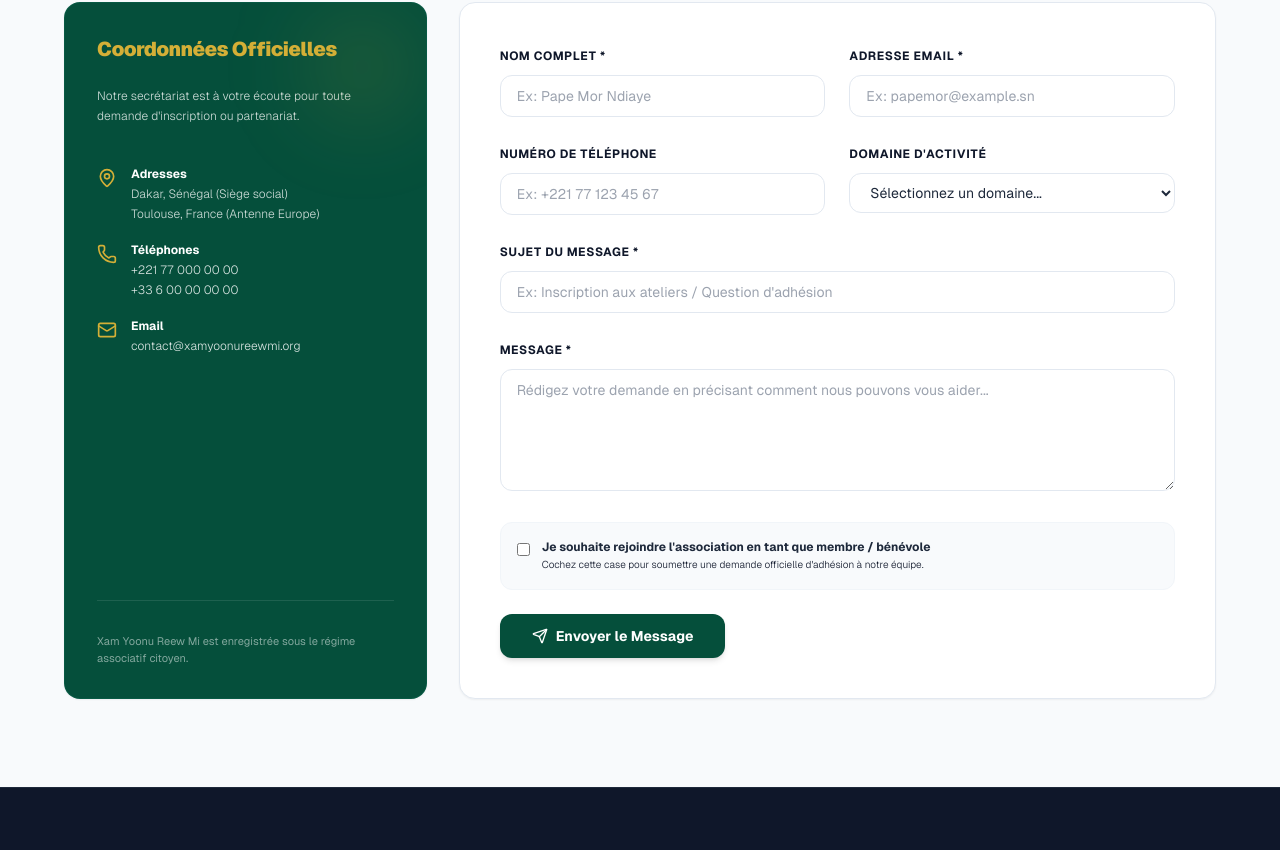
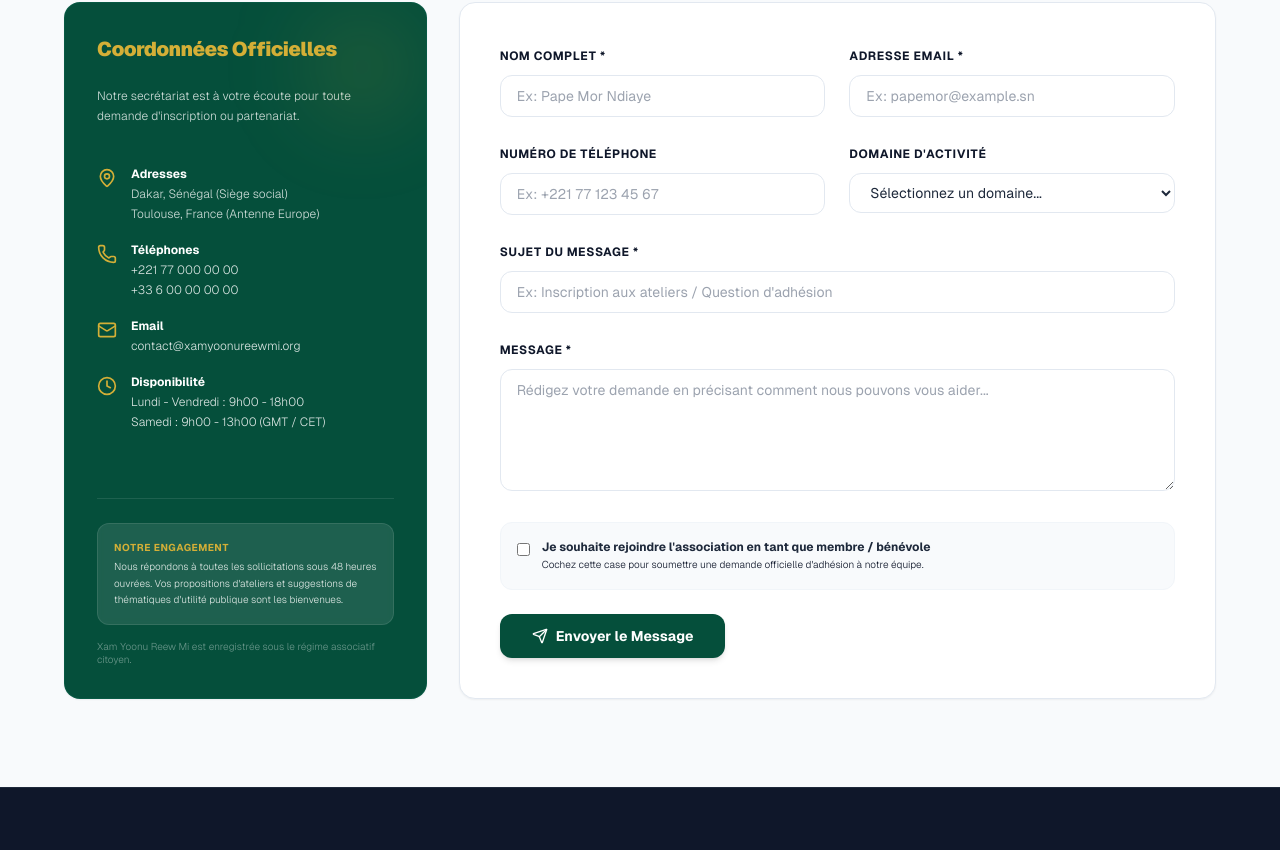
Before and after one commit to papemor94/xam-yoonu-reew-mi, a Next.js app: page /contact in a window 1280 px wide. Shown: the part 367-1217 px from the top of the page. Built offline with nearby package versions, Linux system fonts and the light colour scheme; no server answers.

Commit message:
design: optimiser l'espace de la carte de contact en ajoutant la disponibilite et une boite d'engagement

```diff
--- a/app/(public)/contact/page.tsx
+++ b/app/(public)/contact/page.tsx
@@ -1,7 +1,7 @@
 "use client";
 
 import { useState } from "react";
-import { Mail, Phone, MapPin, Send, CheckCircle2 } from "lucide-react";
+import { Mail, Phone, MapPin, Send, CheckCircle2, Clock } from "lucide-react";
 import { Card } from "@/components/ui/Card";
 import { Badge } from "@/components/ui/Badge";
 import { saveContact } from "@/lib/db";
@@ -133,11 +133,30 @@ export default function ContactPage() {
                     <p className="text-white/85 hover:text-xyrm-gold transition-colors">contact@xamyoonureewmi.org</p>
                   </div>
                 </div>
+
+                <div className="flex items-start gap-3.5">
+                  <Clock className="h-5 w-5 text-xyrm-gold shrink-0 mt-0.5" />
+                  <div className="text-xs font-light space-y-1">
+                    <p className="font-bold text-white">Disponibilité</p>
+                    <p className="text-white/85">Lundi - Vendredi : 9h00 - 18h00</p>
+                    <p className="text-white/85">Samedi : 9h00 - 13h00 (GMT / CET)</p>
+                  </div>
+                </div>
               </div>
             </div>
 
-            <div className="pt-8 text-[11px] text-white/50 border-t border-white/10 mt-8">
-              Xam Yoonu Reew Mi est enregistrée sous le régime associatif citoyen.
+            <div className="mt-8 pt-6 border-t border-white/10 space-y-4">
+              <div className="bg-white/10 rounded-xl p-4 border border-white/10 backdrop-blur-sm">
+                <p className="text-[10px] text-xyrm-gold font-bold uppercase tracking-wider">
+                  Notre Engagement
+                </p>
+                <p className="text-[10px] text-white/85 font-light mt-1 leading-relaxed">
+                  Nous répondons à toutes les sollicitations sous 48 heures ouvrées. Vos propositions d&apos;ateliers et suggestions de thématiques d&apos;utilité publique sont les bienvenues.
+                </p>
+              </div>
+              <div className="text-[10px] text-white/40 font-light leading-tight">
+                Xam Yoonu Reew Mi est enregistrée sous le régime associatif citoyen.
+              </div>
             </div>
           </Card>
         </div>
```
